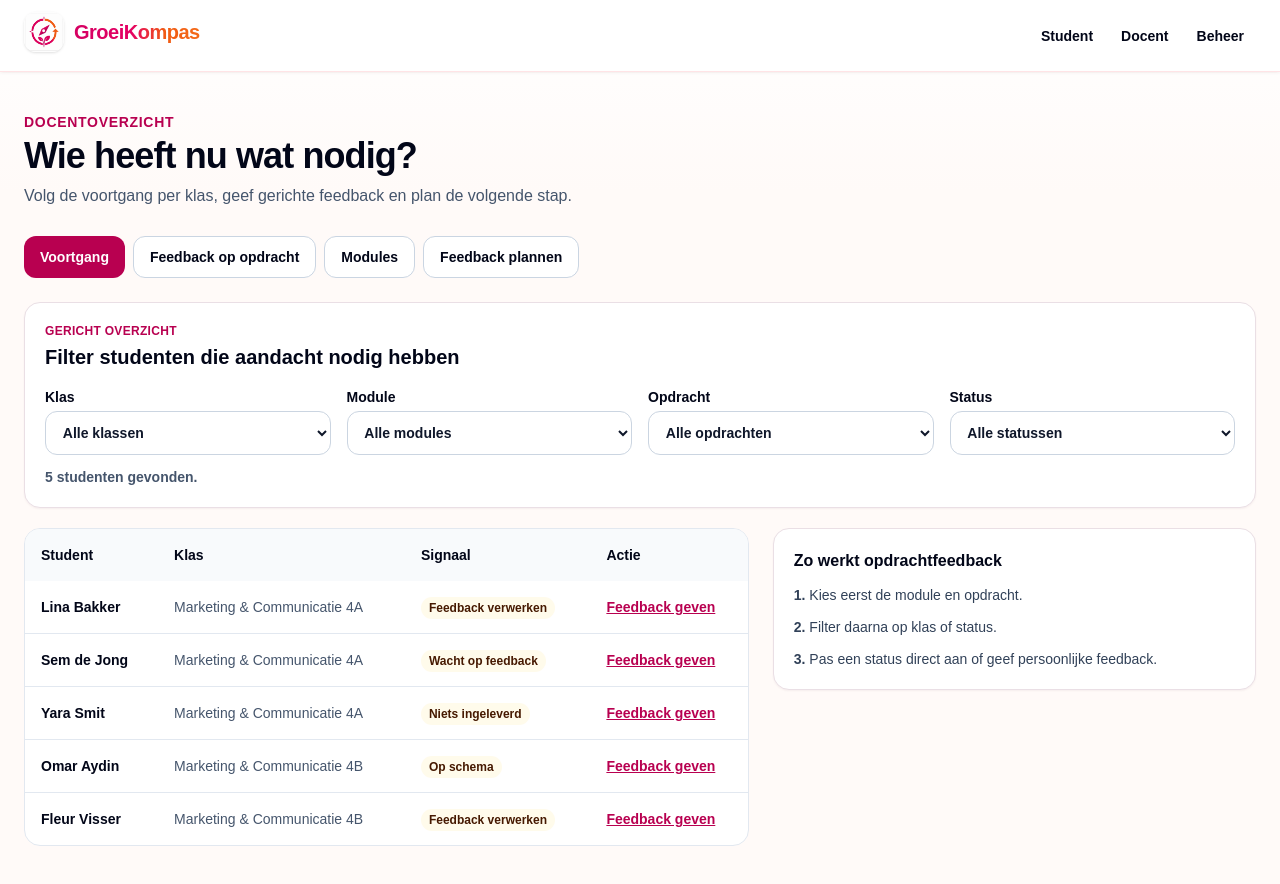
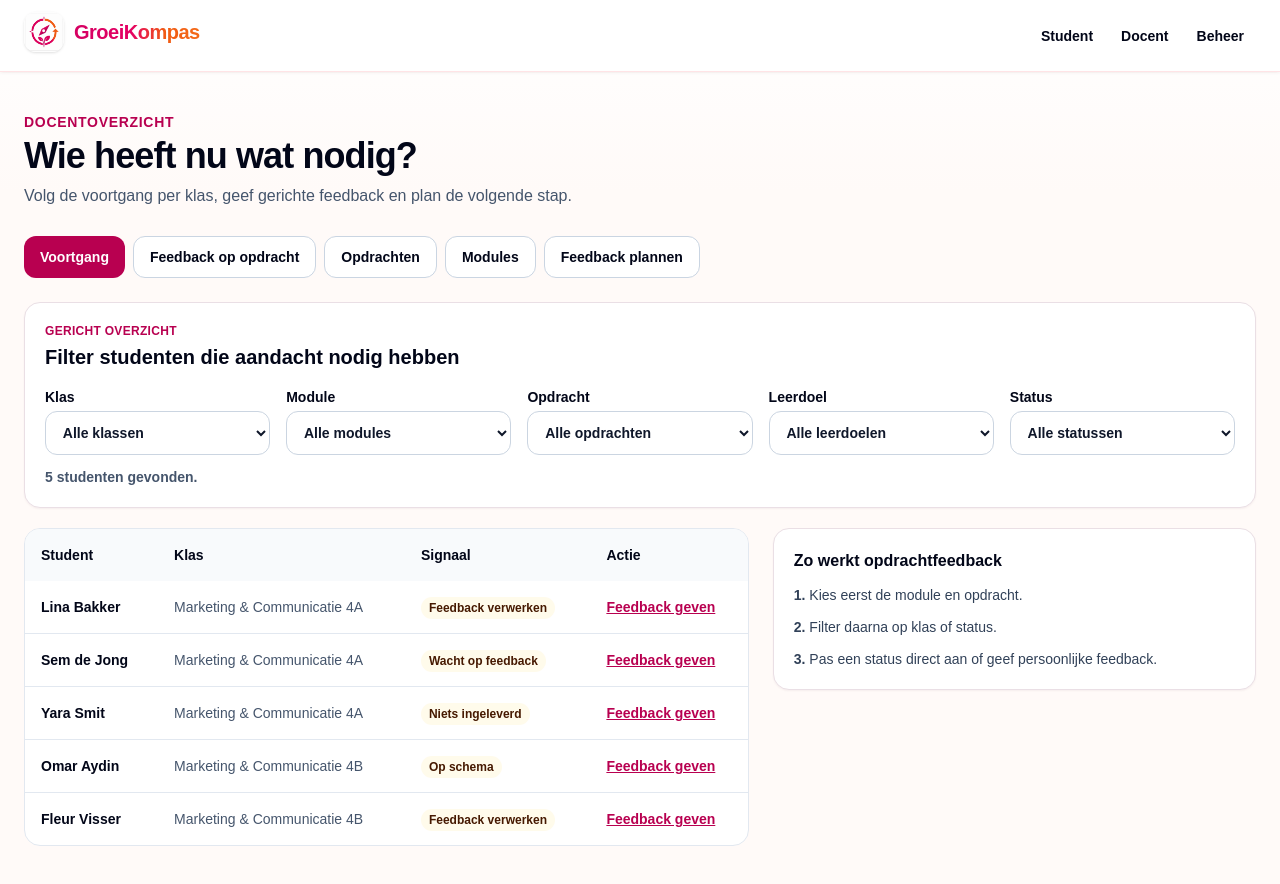
Before and after one commit to barteleveld/groeikompas, a Next.js app: page /demo/docent in a window 1280 px wide. Built offline with nearby package versions, Linux system fonts and the light colour scheme.

Commit message:
Voeg opdrachten en leerdoelfilters toe

```diff
--- a/app/demo/docent/page.tsx
+++ b/app/demo/docent/page.tsx
@@ -12,7 +12,7 @@ import {
   useDemo,
 } from "@/components/demo/demo-state";
 
-type Tab = "overzicht" | "feedback" | "modules" | "planning";
+type Tab = "overzicht" | "feedback" | "assignments" | "modules" | "planning";
 
 function statusColor(status: DemoAssignmentStatus) {
   if (status === "Afgerond") return "bg-emerald-50 text-emerald-900";
@@ -23,7 +23,7 @@ function statusColor(status: DemoAssignmentStatus) {
 }
 
 export default function TeacherDemo() {
-  const { state, addModule, updateModule, addMoment, saveAssignmentFeedback, setAssignmentStatus, setModulePublished, archiveModule, moveAssignment } = useDemo();
+  const { state, addModule, updateModule, addMoment, saveAssignmentFeedback, setAssignmentStatus, setModulePublished, archiveModule, moveAssignment, updateAssignmentGoals } = useDemo();
   const [tab, setTab] = useState<Tab>("overzicht");
   const [editingModuleId, setEditingModuleId] = useState<string | null>(null);
   const [moduleMessage, setModuleMessage] = useState("");
@@ -31,10 +31,12 @@ export default function TeacherDemo() {
   const [feedbackAssignment, setFeedbackAssignment] = useState("DESTEP-analyse");
   const [feedbackClass, setFeedbackClass] = useState(demoClasses[0]);
   const [feedbackMessages, setFeedbackMessages] = useState<Record<string, string>>({});
+  const [assignmentMessages, setAssignmentMessages] = useState<Record<string, string>>({});
   const [overviewClass, setOverviewClass] = useState("Alle klassen");
   const [overviewModuleId, setOverviewModuleId] = useState("");
   const [overviewAssignment, setOverviewAssignment] = useState("");
   const [overviewStatus, setOverviewStatus] = useState("Alle statussen");
+  const [overviewGoal, setOverviewGoal] = useState("");
 
   const editingModule = state.modules.find((module) => module.id === editingModuleId);
   const feedbackModule = state.modules.find((module) => module.id === feedbackModuleId) ?? state.modules[0];
@@ -42,7 +44,9 @@ export default function TeacherDemo() {
   const classStudents = demoStudents.filter((student) => demoStudentClasses[student] === feedbackClass);
   const activeModules = state.modules.filter((module) => !module.archived);
   const overviewModule = state.modules.find((module) => module.id === overviewModuleId);
-  const overviewAssignments = overviewModule?.assignments ?? [...new Set(activeModules.flatMap((module) => module.assignments))];
+  const allAssignments = [...new Set(activeModules.flatMap((module) => module.assignments))];
+  const overviewAssignments = (overviewModule?.assignments ?? allAssignments).filter((assignment) => !overviewGoal || state.learningGoals[assignment]?.includes(overviewGoal));
+  const assignmentModules = allAssignments.map((assignment) => ({ assignment, module: activeModules.find((module) => module.assignments.includes(assignment)) }));
   const overviewStudents = demoStudents.filter((student) => {
     if (overviewClass !== "Alle klassen" && demoStudentClasses[student] !== overviewClass) return false;
     const status = overviewAssignment ? state.assignmentProgress[student]?.[overviewAssignment] ?? "Nog niet gestart" : state.studentStatus[student];
@@ -114,6 +118,7 @@ export default function TeacherDemo() {
         {([
           ["overzicht", "Voortgang"],
           ["feedback", "Feedback op opdracht"],
+          ["assignments", "Opdrachten"],
           ["modules", "Modules"],
           ["planning", "Feedback plannen"],
         ] as [Tab, string][]).map(([id, label]) => (
@@ -125,10 +130,11 @@ export default function TeacherDemo() {
         <div className="space-y-5">
           <section className="card p-5">
             <div><p className="text-xs font-bold uppercase tracking-wide text-teal-700">Gericht overzicht</p><h2 className="mt-1 text-xl font-black">Filter studenten die aandacht nodig hebben</h2></div>
-            <div className="mt-4 grid gap-4 sm:grid-cols-2 xl:grid-cols-4">
+            <div className="mt-4 grid gap-4 sm:grid-cols-2 xl:grid-cols-5">
               <label className="text-sm font-bold">Klas<select className="field mt-1" value={overviewClass} onChange={(event) => setOverviewClass(event.target.value)}><option>Alle klassen</option>{demoClasses.map((className) => <option key={className}>{className}</option>)}</select></label>
               <label className="text-sm font-bold">Module<select className="field mt-1" value={overviewModuleId} onChange={(event) => { const selected = state.modules.find((item) => item.id === event.target.value); setOverviewModuleId(event.target.value); setOverviewAssignment(selected?.assignments[0] ?? ""); }}><option value="">Alle modules</option>{activeModules.map((module) => <option value={module.id} key={module.id}>{module.title}</option>)}</select></label>
               <label className="text-sm font-bold">Opdracht<select className="field mt-1" value={overviewAssignment} onChange={(event) => setOverviewAssignment(event.target.value)}><option value="">Alle opdrachten</option>{overviewAssignments.map((assignment) => <option key={assignment}>{assignment}</option>)}</select></label>
+              <label className="text-sm font-bold">Leerdoel<select className="field mt-1" value={overviewGoal} onChange={(event) => { const goal = event.target.value; setOverviewGoal(goal); const available = (overviewModule?.assignments ?? allAssignments).filter((assignment) => !goal || state.learningGoals[assignment]?.includes(goal)); if (overviewAssignment && !available.includes(overviewAssignment)) setOverviewAssignment(available[0] ?? ""); }}><option value="">Alle leerdoelen</option>{state.goalCatalog.map((goal) => <option key={goal.id} value={goal.title}>{goal.title}</option>)}</select></label>
               <label className="text-sm font-bold">Status<select className="field mt-1" value={overviewStatus} onChange={(event) => setOverviewStatus(event.target.value)}><option>Alle statussen</option>{overviewAssignment ? demoAssignmentStatuses.map((status) => <option key={status}>{status}</option>) : [...new Set(Object.values(state.studentStatus))].map((status) => <option key={status}>{status}</option>)}</select></label>
             </div>
             <p className="mt-3 text-sm font-semibold text-slate-600">{overviewStudents.length} studenten gevonden{overviewAssignment ? ` voor ${overviewAssignment}` : ""}.</p>
@@ -171,7 +177,7 @@ export default function TeacherDemo() {
           </div>
 
           <div className="mb-4 flex flex-wrap items-end justify-between gap-2">
-            <div><p className="text-sm font-bold uppercase tracking-wider text-teal-700">{feedbackModule?.title}</p><h2 className="text-2xl font-black">{feedbackAssignment || "Nog geen opdracht"}</h2></div>
+            <div><p className="text-sm font-bold uppercase tracking-wider text-teal-700">{feedbackModule?.title}</p><h2 className="text-2xl font-black">{feedbackAssignment || "Nog geen opdracht"}</h2>{feedbackAssignment && <div className="mt-2 flex flex-wrap gap-2">{(state.learningGoals[feedbackAssignment] ?? []).map((goal) => <span className="rounded-full bg-teal-50 px-2.5 py-1 text-xs font-bold text-teal-900" key={goal}>{goal}</span>)}</div>}</div>
             <p className="text-sm font-bold text-slate-600">{feedbackClass} Â· {classStudents.length} studenten</p>
           </div>
 
@@ -201,6 +207,34 @@ export default function TeacherDemo() {
           ) : (
             <p className="card p-5 text-slate-600">Deze module bevat nog geen opdrachten. Voeg eerst een opdracht toe via Modules.</p>
           )}
+        </section>
+      )}
+
+      {tab === "assignments" && (
+        <section className="space-y-5">
+          <div className="card p-5">
+            <p className="text-xs font-bold uppercase tracking-wide text-teal-700">Opdrachten beheren</p>
+            <h2 className="mt-1 text-xl font-black">Leerdoelen aan opdrachten koppelen</h2>
+            <p className="mt-1 text-sm text-slate-600">Open een opdracht, vink de passende leerdoelen aan en sla de koppeling op. Studenten zien deze doelen direct bij de opdracht.</p>
+          </div>
+          <div className="space-y-3">
+            {assignmentModules.map(({ assignment, module }) => {
+              const selectedGoals = state.learningGoals[assignment] ?? [];
+              return (
+                <details className="group card overflow-hidden" key={assignment}>
+                  <summary className="flex cursor-pointer list-none flex-wrap items-center justify-between gap-3 p-5 [&::-webkit-details-marker]:hidden">
+                    <div><p className="font-black">{assignment}</p><p className="mt-1 text-sm text-slate-500">{module?.title ?? "Zonder module"} Â· {selectedGoals.length} leerdoelen gekoppeld</p></div>
+                    <span className="rounded-xl border border-teal-200 bg-teal-50 px-3 py-2 text-sm font-bold text-teal-900 group-open:hidden">Aanpassen</span>
+                  </summary>
+                  <form className="border-t border-slate-200 p-5" onSubmit={(event) => { event.preventDefault(); const goals = new FormData(event.currentTarget).getAll("goals").map(String); updateAssignmentGoals(assignment, goals); setAssignmentMessages((current) => ({ ...current, [assignment]: "Leerdoelen opgeslagen. Studenten zien de wijziging direct." })); }}>
+                    <fieldset><legend className="font-black">Kies leerdoelen</legend><div className="mt-3 grid gap-3 md:grid-cols-2">{state.goalCatalog.map((goal) => <label className="flex items-start gap-3 rounded-xl border border-slate-200 p-3" key={goal.id}><input className="mt-1 size-4 accent-teal-700" type="checkbox" name="goals" value={goal.title} defaultChecked={selectedGoals.includes(goal.title)} /><span><span className="block text-sm font-bold">{goal.title}</span><span className="mt-0.5 block text-xs text-slate-500">{goal.domain} Â· {goal.description}</span></span></label>)}</div></fieldset>
+                    {!selectedGoals.length && <p className="mt-3 text-sm font-semibold text-amber-800">Aan deze opdracht zijn nog geen leerdoelen gekoppeld.</p>}
+                    <div className="mt-4 flex flex-wrap items-center gap-3"><button className="inline-flex items-center gap-2 rounded-xl bg-teal-700 px-4 py-2.5 font-bold text-white"><Save className="size-4" aria-hidden />Leerdoelen opslaan</button>{assignmentMessages[assignment] && <p role="status" className="text-sm font-bold text-emerald-800">{assignmentMessages[assignment]}</p>}</div>
+                  </form>
+                </details>
+              );
+            })}
+          </div>
         </section>
       )}
 
```
